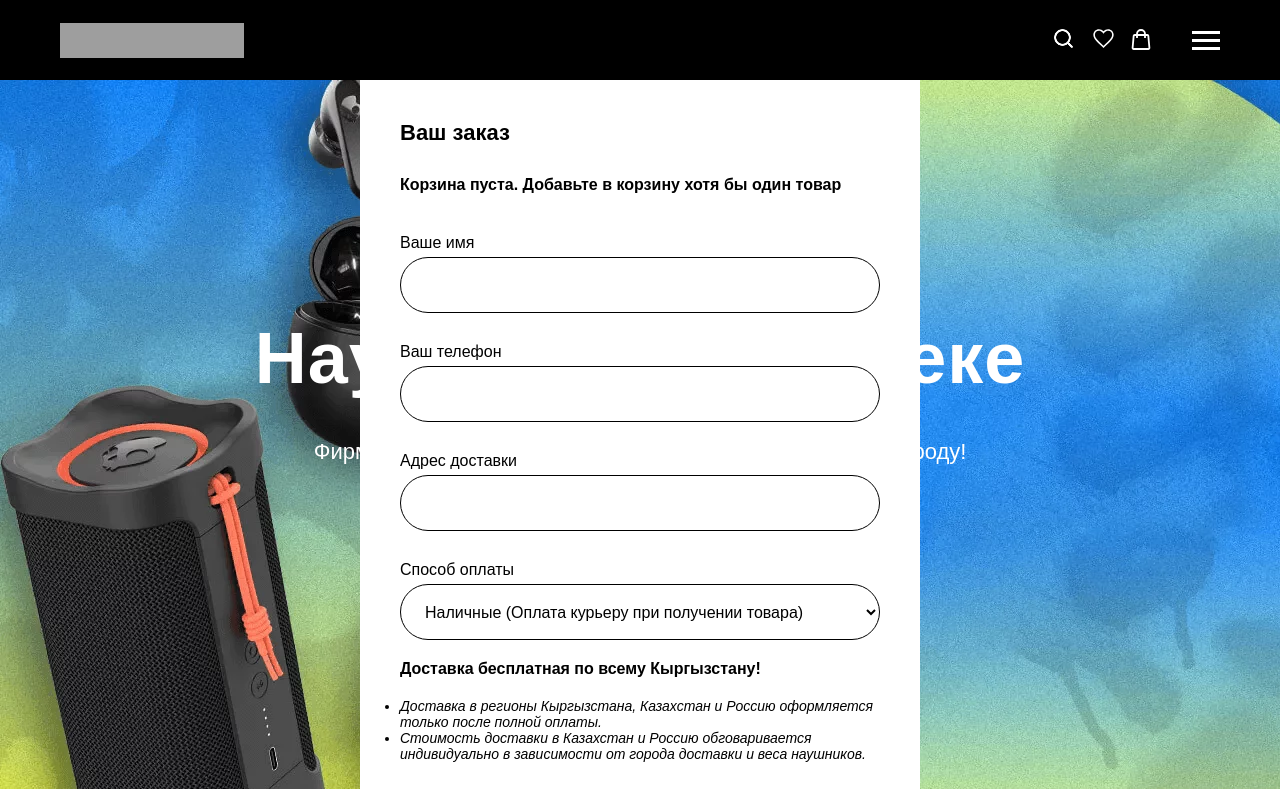
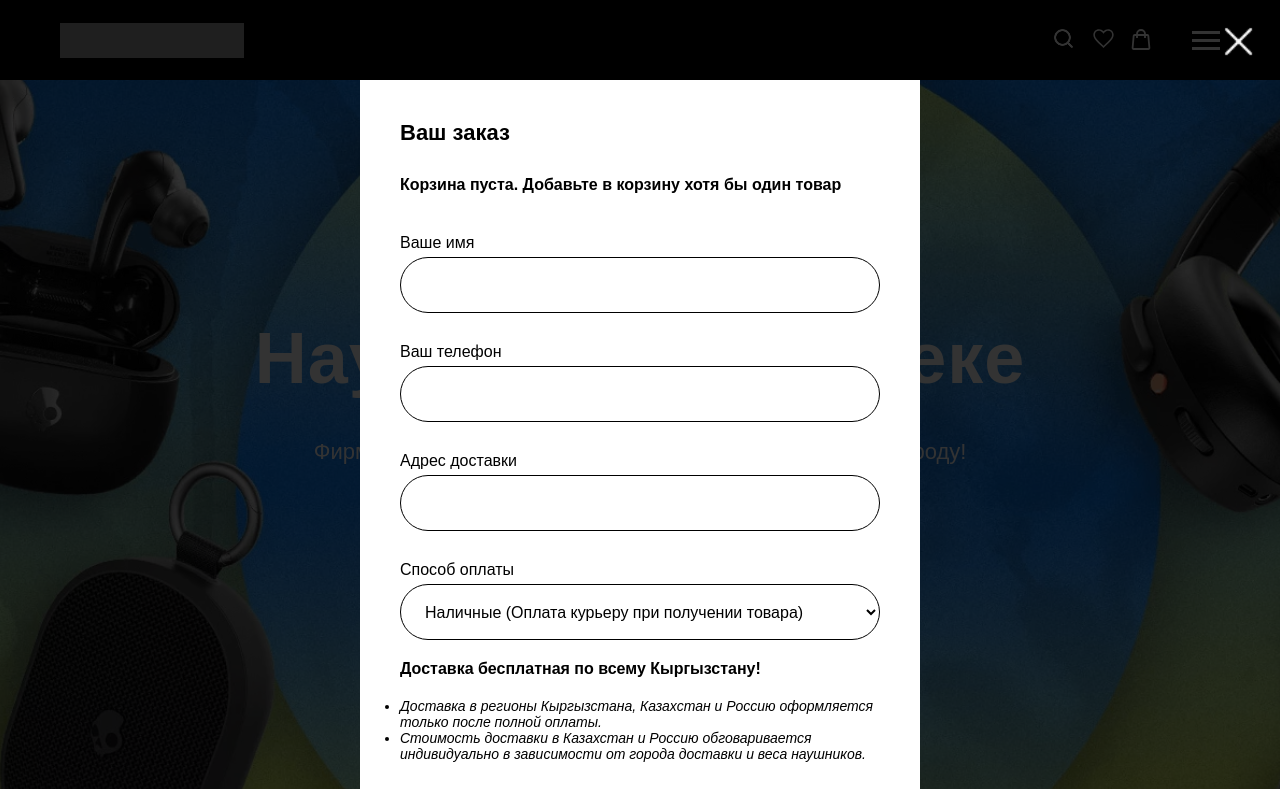
Before and after one commit to forfrontjs/skullcandy, a plain HTML site: page index.html in a window 1280 px wide. Both pictures are taken after a click on the icon 1141 px from the left and 39 px from the top of the page. Shown: the top 789 px of the page. Drawn offline with Linux system fonts and the light colour scheme; grey boxes are pictures that could not be loaded.

Commit message:
clean btn

```diff
--- a/index.html
+++ b/index.html
@@ -60,6 +60,7 @@
             </div>
         </form>
         <form action="" class="korzina_from">
+            <img src="image/x.png" alt="" class="close_btn" onclick="korzina_pop()">
             <div class="korzina_box">
                 <h5>Ваш заказ</h5>
                 <p class="korzina_first_p">Корзина пуста. Добавьте в корзину хотя бы один товар</p>
--- a/javascript.js
+++ b/javascript.js
@@ -11,6 +11,8 @@ let search_pop = ()=>{
 }
 
 let korzina_from = document.querySelector('.korzina_from')
+const body = document.querySelector("body")
 let korzina_pop = ()=>{
     korzina_from.classList.toggle('korzina_active')
+    body.classList.toggle('lock')
 }
--- a/style.css
+++ b/style.css
@@ -4,6 +4,12 @@
     padding: 0;
     box-sizing: border-box;
     font-family: 'Ubuntu', Arial, sans-serif;
+}
+
+.lock {
+    overflow: hidden;
+    touch-action: none;
+    overscroll-behavior: none;
 }
 
 .container {
@@ -161,14 +167,33 @@ header {
 .korzina_from.korzina_active{
     display: flex;
     justify-content: center;
+    width: 100%;
+    height: 111%;
+    background-color: rgba(0,0,0,.8);
+    position: absolute;
+    left: 0;
+    top: 0;
+    /* right: 0;
+    bottom: 0; */
 }
 .korzina_box{
     width: 560px;
     /* height: 833px; */
     background: white;
+    /* position: absolute; */
+    padding: 40px;
+    margin: 80px auto;
+    overflow-y: auto;
+
+}
+
+.close_btn{
+    width: 43px;
+    height: 43px;
     position: absolute;
-    padding: 40px;
-
+    right: 20px;
+    top: 20px;
+    cursor: pointer;
 }
 
 .korzina_box h5{
@@ -229,7 +254,7 @@ header {
     background-color: black;
     color: white;
     outline: none;
-    margin: 30px 0 10px;
+    margin: 30px 0 0px;
     border: none;
     font-size: 16px;
     padding-left: 60px;
@@ -278,8 +303,8 @@ header {
 
 
 .banner {
-    background: url("image/headpnes.png");
-    height: 743px;
+    background: url("image/headpnes.png")center/cover no-repeat;
+    height: 100vh;
 }
 
 .first_sec h1 {
```
Also changed, not shown: image/x.png (added).
